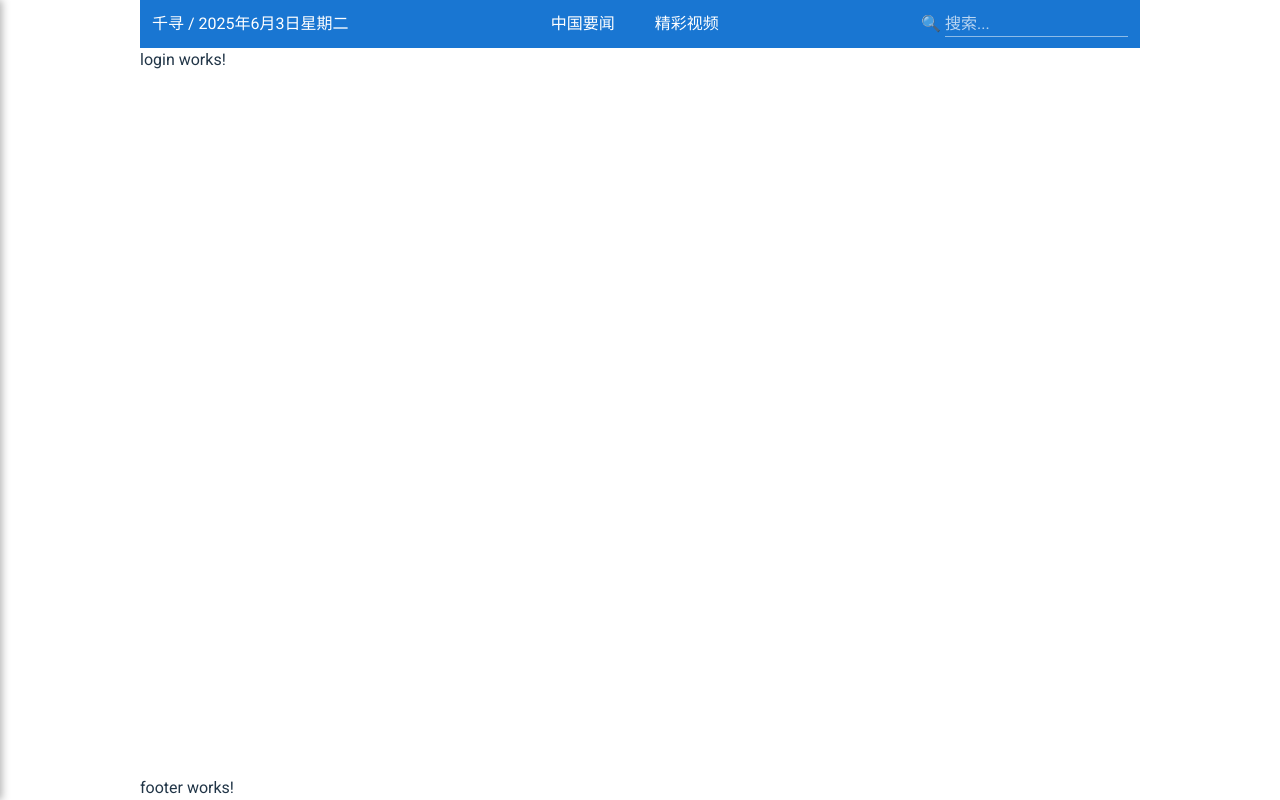
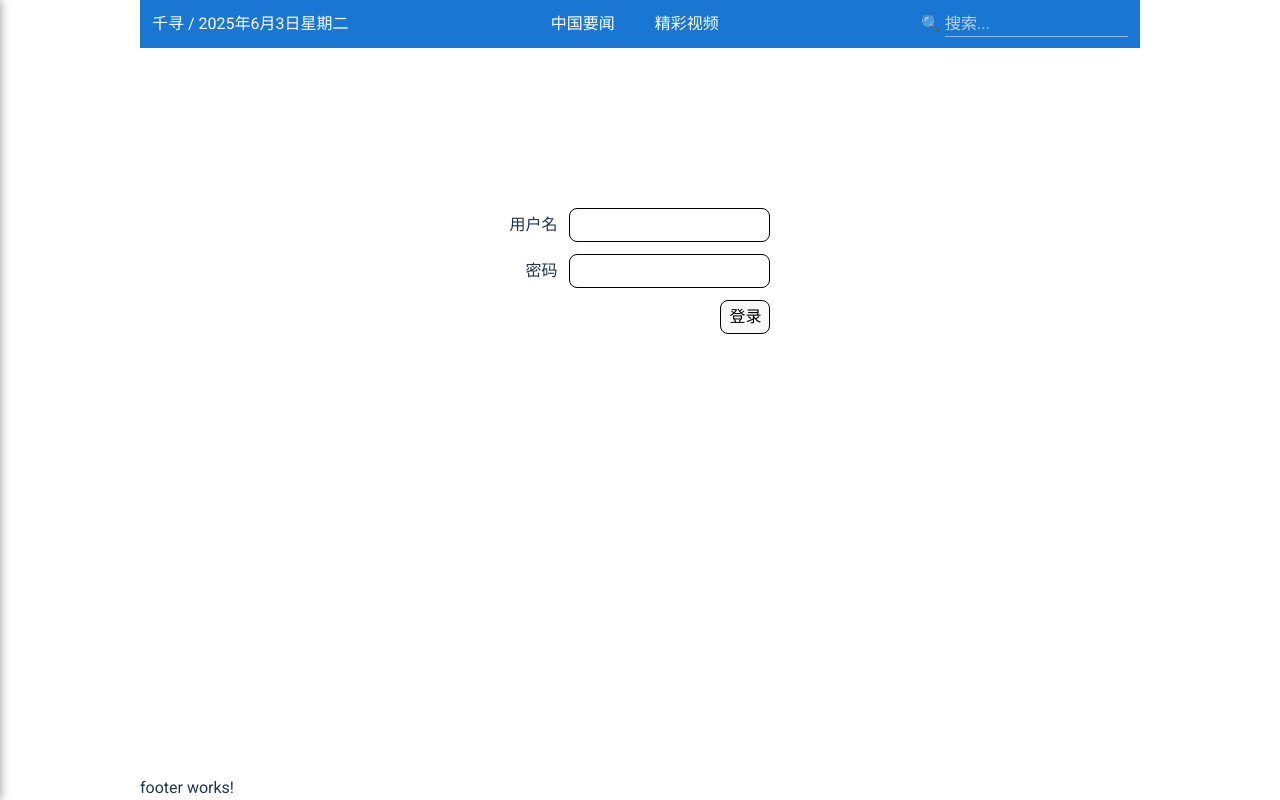
Before and after one commit to lwnl/qianxun-angular, an Angular app in the folder frontend/: page /login in a window 1280 px wide. Built offline with nearby package versions, Linux system fonts and the light colour scheme.

Commit message:
新增login页面

```diff
--- a/frontend/src/app/pages/login/login.component.css
+++ b/frontend/src/app/pages/login/login.component.css
@@ -0,0 +1,28 @@
+.login-page {
+  margin-top: 20vh;
+  form {
+    margin: auto;
+    display: flex;
+    flex-direction: column;
+    align-items: flex-end;
+    gap: var(--size-300);
+    width: fit-content;
+  }
+
+  input,
+  button {
+    padding: var(--size-100) var(--size-200);
+    margin-left: var(--size-200);
+    border-radius: var(--size-200);
+    border: 1px solid rgb(0, 0, 0);
+    outline: 0;
+
+    &:hover {
+      background-color: #e8f0fe;
+    }
+  }
+
+  button:active {
+    scale: 1.05;
+  }
+}
--- a/frontend/src/app/pages/login/login.component.html
+++ b/frontend/src/app/pages/login/login.component.html
@@ -1 +1,13 @@
-<p>login works!</p>
+  <section class="login-page">
+      <form>
+        <label>
+          用户名
+          <input type="text" name="username" required />
+        </label>
+        <label>
+          密码
+          <input type="password" name="password" required />
+        </label>
+        <button>登录</button>
+      </form>
+    </section>
```
